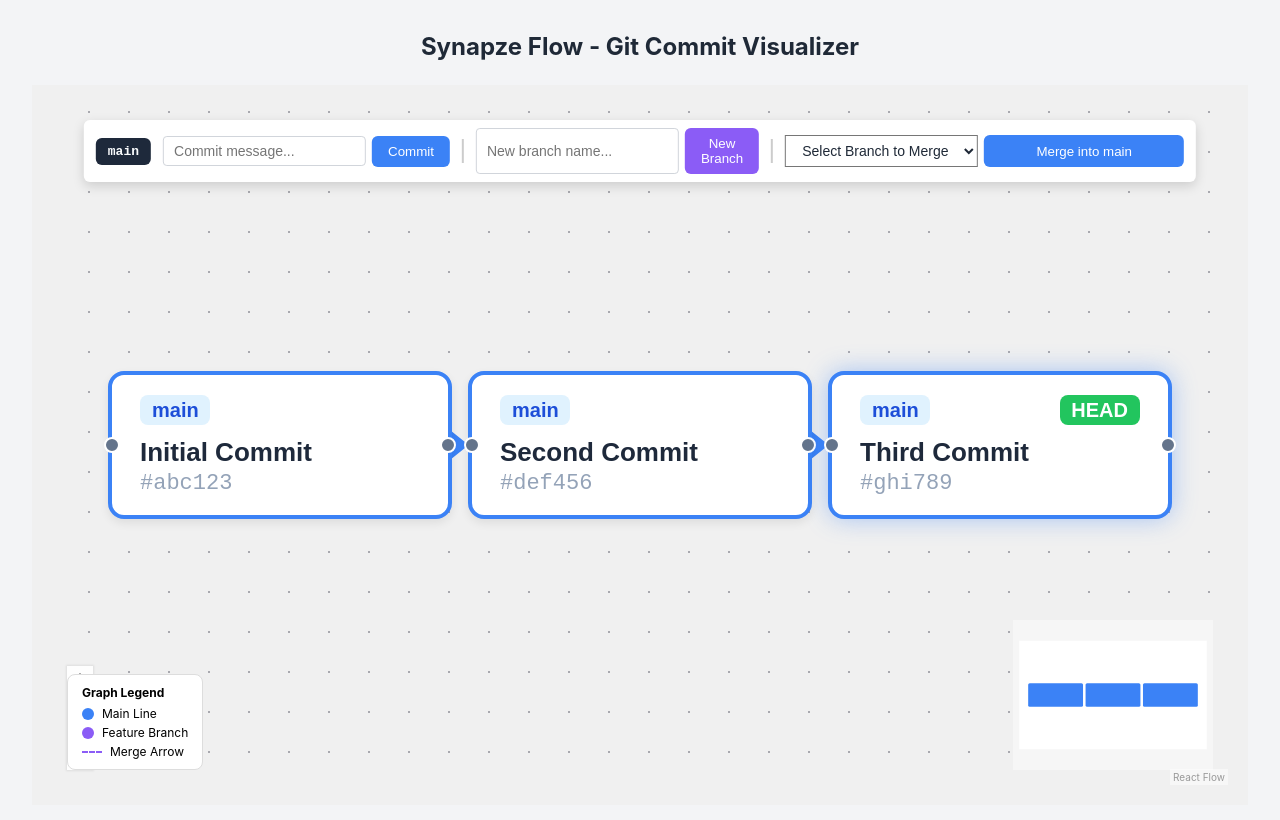
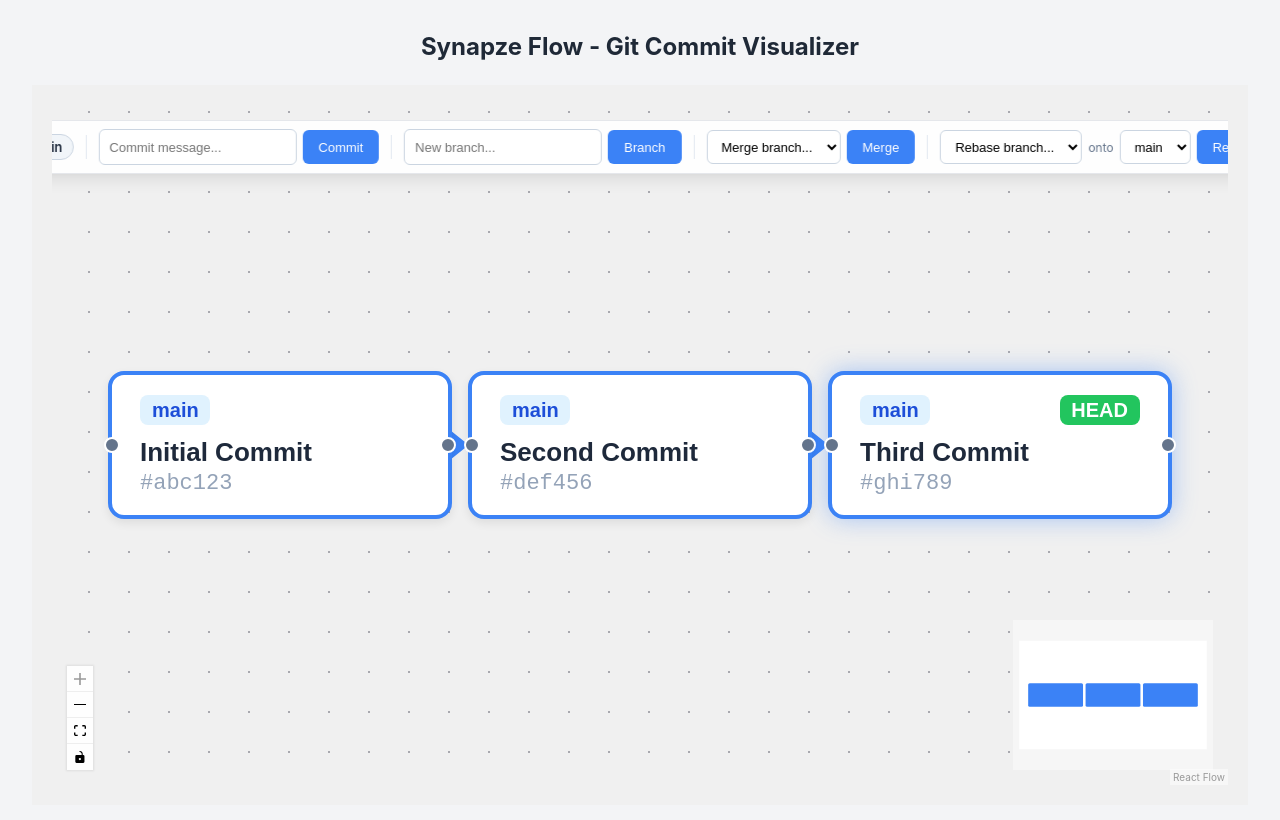
Before and after one commit to Einstein023/Synapze-Flow, a React (Vite) app in the folder synapze flow/: page / in a window 1280 px wide. Shown: the top 820 px of the page. Built offline with nearby package versions, Linux system fonts and the light colour scheme.

Commit message:
Enhance Workflow component with rebase functionality; improve styling for input elements and buttons

```diff
--- a/synapze flow/src/component/workflow.css
+++ b/synapze flow/src/component/workflow.css
@@ -8,7 +8,7 @@
   justify-content: center;
 }
 
-/* Label above the circle */
+/* Label above circle */
 .commit-label-container {
   position: absolute;
   top: -38px;
@@ -29,7 +29,7 @@
   margin: 0;
 }
 
-/* The White Circle Node */
+/* White Circle Node */
 .commit-circle {
   width: 48px;
   height: 48px;
@@ -64,7 +64,6 @@
 }
 
 /* Custom Handle Styling */
-/* Hides React Flow's default gray dots while keeping connection points active */
 .custom-handle {
   background: transparent !important;
   border: none !important;
@@ -72,58 +71,128 @@
   height: 1px !important;
 }
 
+/* Floating Glassmorphism Toolbar Panel */
 .workflow-panel {
+  background: rgba(255, 255, 255, 0.9);
+  backdrop-filter: blur(8px);
+  border: 1px solid rgba(229, 231, 235, 1);
+  border-radius: 12px;
+  padding: 8px 14px;
+  box-shadow: 0 10px 15px -3px rgba(0, 0, 0, 0.08), 0 4px 6px -2px rgba(0, 0, 0, 0.03);
+}
+
+.panel-container {
   display: flex;
-  gap: 8px;
   align-items: center;
-  background-color: #ffffff;
-  padding: 8px 12px;
-  border-radius: 6px;
-  box-shadow: 0 4px 12px rgba(0, 0, 0, 0.15);
+  gap: 12px;
 }
-.workflow-panel form {
+
+/* Branch Status Pill */
+.active-branch-pill {
   display: flex;
-  gap: 8px;
   align-items: center;
+  gap: 6px;
+  background: #f1f5f9;
+  border: 1px solid #cbd5e1;
+  padding: 4px 10px;
+  border-radius: 20px;
+  font-size: 13px;
+  font-weight: 600;
+  color: #1e293b;
 }
-.commit-input {
-  padding: 6px 10px;
-  border-radius: 4px;
-  border: 1px solid #d1d5db;
-  font-size: 14px;
-  outline: none;
+
+.branch-dot {
+  width: 8px;
+  height: 8px;
+  border-radius: 50%;
+  background-color: #10b981;
 }
-.branch-badge {
-  background-color: #1e293b;
-  color: #f8fafc;
-  padding: 6px 12px;
+
+.panel-divider {
+  width: 1px;
+  height: 24px;
+  background-color: #e2e8f0;
+}
+
+.panel-group {
+  display: flex;
+  align-items: center;
+  gap: 6px;
+}
+
+/* Panel Inputs & Buttons */
+.panel-input,
+.panel-select {
+  height: 34px;
+  padding: 0 10px;
+  border: 1px solid #cbd5e1;
   border-radius: 6px;
   font-size: 13px;
-  font-family: monospace;
+  outline: none;
+  background-color: #fff;
+  transition: border-color 0.15s ease, box-shadow 0.15s ease;
 }
 
-.branch-btn {
-  background-color: #8b5cf6 !important; /* Purple for branch creation */
+.panel-input:focus,
+.panel-select:focus {
+  border-color: #3b82f6;
+  box-shadow: 0 0 0 2px rgba(59, 130, 246, 0.15);
 }
 
-.branch-btn:hover {
-  background-color: #7c3aed !important;
+.panel-select {
+  cursor: pointer;
 }
 
-.merge-btn {
-  background-color: #3b82f6 !important; /* Blue for merge */
-  padding: 20px 12px;
-  width: 200px;
-
+.btn-primary {
+  height: 34px;
+  background-color: #3b82f6;
+  color: #ffffff;
+  border-radius: 6px;
+  font-weight: 500;
+  font-size: 13px;
+  padding: 0 12px;
+  border: none;
+  cursor: pointer;
 }
 
-.merge-btn:hover {
-  background-color: #2563eb !important;
+.btn-primary:hover {
+  background-color: #2563eb;
 }
 
-.branch-option {
-  background-color: #ffffff;
-  color: #1f2937;
-  padding: 6px 12px;
-  font-size: 14px;
+.btn-secondary {
+  height: 34px;
+  background-color: #8b5cf6;
+  color: #ffffff;
+  border-radius: 6px;
+  font-weight: 500;
+  font-size: 13px;
+  padding: 0 12px;
+  border: none;
+  cursor: pointer;
 }
+
+.btn-secondary:hover {
+  background-color: #7c3aed;
+}
+
+.btn-accent {
+  height: 34px;
+  background-color: #059669;
+  color: #ffffff;
+  border-radius: 6px;
+  font-weight: 500;
+  font-size: 13px;
+  padding: 0 12px;
+  border: none;
+  cursor: pointer;
+}
+
+.btn-accent:hover:not(:disabled) {
+  background-color: #047857;
+}
+
+.btn-accent:disabled {
+  background-color: #e2e8f0;
+  color: #94a3b8;
+  cursor: not-allowed;
+}
--- a/synapze flow/src/component/workflow.jsx
+++ b/synapze flow/src/component/workflow.jsx
@@ -44,19 +44,24 @@
   const [currentBranch, setCurrentBranch] = useState('main');
   const [sourceBranchToMerge, setSourceBranchToMerge] = useState('');
 
-  // Fixed Swimlane Y-level based on branch index
+  const [rebaseSource, setRebaseSource] = useState('');
+  const [rebaseTarget, setRebaseTarget] = useState('main'); // Fix: Default to 'main'
+
+  // Fixed Swimlane Y-level with dynamic fallback
   const getBranchY = (branch, currentNodes = nodes) => {
     if (branch === 'main') return 100;
-    const branches = Array.from(new Set(currentNodes.map((n) => n.data.branch)));
-    let index = branches.indexOf(branch);
-    if (index === -1) index = branches.length; // Handle new branch assignment
-    return 100 + index * 140;
+    const existingBranches = Array.from(new Set(currentNodes.map((n) => n.data.branch))).filter((b) => b !== 'main');
+    let index = existingBranches.indexOf(branch);
+    if (index === -1) index = existingBranches.length;
+    return 100 + (index + 1) * 140;
   };
 
-  // Get HEAD node for a specific branch
-  const getHeadNode = (branch = currentBranch) =>
-    nodes.find((n) => n.data.branch === branch && n.data.isHead) ||
-    nodes.filter((n) => n.data.branch === branch).pop();
+  // Explicit HEAD finder based on active branch
+  const getHeadNode = (branch, currentNodes = nodes) => {
+    const branchNodes = currentNodes.filter((n) => n.data.branch === branch);
+    if (!branchNodes.length) return null;
+    return branchNodes.find((n) => n.data.isHead) || branchNodes[branchNodes.length - 1];
+  };
 
   const handleNodeClick = (event, clickedNode) => {
     if (clickedNode.data.branch && clickedNode.data.branch !== currentBranch) {
@@ -68,12 +73,12 @@
   const handleAddCommit = (e) => {
     e.preventDefault();
 
-    const activeHead = getHeadNode(currentBranch);
+    const activeHead = getHeadNode(currentBranch, nodes);
     const shortHash = Math.random().toString(16).substring(2, 9);
     const newCommitId = `c-${shortHash}`;
 
     const newX = activeHead ? activeHead.position.x + 180 : 100;
-    const newY = getBranchY(currentBranch);
+    const newY = getBranchY(currentBranch, nodes);
 
     const newNode = {
       id: newCommitId,
@@ -116,12 +121,12 @@
     const trimmedBranch = branchName.trim();
     if (!trimmedBranch) return;
 
-    const activeHead = getHeadNode(currentBranch);
+    const activeHead = getHeadNode(currentBranch, nodes);
     const shortHash = Math.random().toString(16).substring(2, 9);
     const newCommitId = `c-${shortHash}`;
 
     const newX = activeHead ? activeHead.position.x + 180 : 100;
-    const newY = getBranchY(trimmedBranch);
+    const newY = getBranchY(trimmedBranch, nodes);
 
     const newBranchCommit = {
       id: newCommitId,
@@ -135,11 +140,7 @@
       },
     };
 
-    setNodes((prev) =>
-      prev
-        .map((n) => (n.data.branch === trimmedBranch ? { ...n, data: { ...n.data, isHead: false } } : n))
-        .concat(newBranchCommit)
-    );
+    setNodes((prev) => prev.concat(newBranchCommit));
 
     if (activeHead) {
       setEdges((eds) => [
@@ -163,18 +164,20 @@
   const handleMergeBranches = (sourceBranch, targetBranch) => {
     if (!sourceBranch || sourceBranch === targetBranch) return;
 
-    const sourceHead = getHeadNode(sourceBranch);
-    const targetHead = getHeadNode(targetBranch);
+    const sourceHead = getHeadNode(sourceBranch, nodes);
+    const targetHead = getHeadNode(targetBranch, nodes);
 
-    if (!sourceHead || !targetHead) return alert('Both branches must have a valid HEAD node.');
+    if (!sourceHead || !targetHead) {
+      alert('Both branches must have valid HEAD commits to complete a merge.');
+      return;
+    }
 
     const shortHash = Math.random().toString(16).substring(2, 9);
     const newCommitId = `c-${shortHash}`;
 
-    // Place merge commit further right than both source and target tips
     const maxX = Math.max(sourceHead.position.x, targetHead.position.x);
     const newX = maxX + 180;
-    const newY = getBranchY(targetBranch);
+    const newY = getBranchY(targetBranch, nodes);
 
     const newMergeCommit = {
       id: newCommitId,
@@ -195,6 +198,7 @@
     );
 
     const edgeColor = targetBranch === 'main' ? '#3b82f6' : '#8b5cf6';
+
     setEdges((eds) => [
       ...eds,
       {
@@ -217,6 +221,60 @@
     ]);
   };
 
+  // Rebase Branch
+  const handleRebaseBranch = (sourceBranch, targetBranch) => {
+    if (!sourceBranch || !targetBranch || sourceBranch === targetBranch) return;
+
+    const targetHead = getHeadNode(targetBranch, nodes);
+    if (!targetHead) {
+      alert(`No HEAD commit found on ${targetBranch}`);
+      return;
+    }
+
+    const sourceNodes = nodes
+      .filter((n) => n.data.branch === sourceBranch)
+      .sort((a, b) => a.position.x - b.position.x);
+
+    if (sourceNodes.length === 0) return;
+
+    const firstSourceNode = sourceNodes[0];
+    const sourceY = getBranchY(sourceBranch, nodes);
+
+    const nodeUpdatesMap = new Map();
+    sourceNodes.forEach((node, index) => {
+      const newX = targetHead.position.x + (index + 1) * 180;
+      nodeUpdatesMap.set(node.id, {
+        ...node,
+        position: { x: newX, y: sourceY },
+      });
+    });
+
+    setNodes((prevNodes) =>
+      prevNodes.map((node) => nodeUpdatesMap.get(node.id) || node)
+    );
+
+    setEdges((prevEdges) => {
+      const cleanEdges = prevEdges.filter((e) => e.target !== firstSourceNode.id);
+
+      const newRebaseEdge = {
+        id: `e${targetHead.id}-${firstSourceNode.id}`,
+        source: targetHead.id,
+        target: firstSourceNode.id,
+        type: 'smoothstep',
+        animated: true,
+        style: { stroke: '#f59e0b', strokeWidth: 3, strokeDasharray: '4 4' },
+        markerEnd: {
+          type: MarkerType.ArrowClosed,
+          width: 20,
+          height: 20,
+          color: '#f59e0b',
+        },
+      };
+
+      return [...cleanEdges, newRebaseEdge];
+    });
+  };
+
   return (
     <div style={{ height: '90vh', width: '100%', backgroundColor: '#f0f0f0', padding: '20px', boxSizing: 'border-box' }}>
       <ReactFlow
@@ -232,48 +290,55 @@
         <Controls />
         <MiniMap nodeColor={(node) => (node.data.branch === 'main' ? '#3b82f6' : '#8b5cf6')} />
         <Panel position="top-center" className="workflow-panel">
-          <div style={{ display: 'flex', gap: '12px', alignItems: 'center' }}>
-            <span className="branch-badge">
-              <strong>{currentBranch}</strong>
-            </span>
+          <div className="panel-container">
+            {/* Active Branch Badge */}
+            <div className="active-branch-pill">
+              <span className="branch-dot" />
+              <span className="branch-label">{currentBranch}</span>
+            </div>
 
-            <form onSubmit={handleAddCommit} style={{ display: 'flex', gap: '6px' }}>
+            <div className="panel-divider" />
+
+            {/* Section 1: Commit */}
+            <form onSubmit={handleAddCommit} className="panel-group">
               <input
                 type="text"
                 placeholder="Commit message..."
                 value={commitMessage}
                 onChange={(e) => setCommitMessage(e.target.value)}
-                className="commit-input"
+                className="panel-input"
               />
-              <Button type="submit" className="workflow-action-button">
+              <Button type="submit" className="btn-primary">
                 Commit
               </Button>
             </form>
 
-            <div style={{ borderLeft: '2px solid #ccc', height: '24px' }} />
+            <div className="panel-divider" />
 
-            <div style={{ display: 'flex', gap: '6px' }}>
+            {/* Section 2: Branching */}
+            <div className="panel-group">
               <input
                 type="text"
-                placeholder="New branch name..."
+                placeholder="New branch..."
                 value={branchName}
                 onChange={(e) => setBranchName(e.target.value)}
-                className="commit-input"
+                className="panel-input"
               />
-              <Button type="button" onClick={handleCreateBranch} className="workflow-action-button branch-btn">
-                New Branch
+              <Button type="button" onClick={handleCreateBranch} className="btn-secondary">
+                Branch
               </Button>
             </div>
 
-            <div style={{ borderLeft: '2px solid #ccc', height: '24px' }} />
+            <div className="panel-divider" />
 
-            <div style={{ display: 'flex', gap: '6px' }}>
+            {/* Section 3: Merge */}
+            <div className="panel-group">
               <select
-                className="branch-option"
+                className="panel-select"
                 value={sourceBranchToMerge}
                 onChange={(e) => setSourceBranchToMerge(e.target.value)}
               >
-                <option value="">Select Branch to Merge</option>
+                <option value="">Merge branch...</option>
                 {Array.from(new Set(nodes.map((node) => node.data.branch)))
                   .filter((branch) => branch !== currentBranch)
                   .map((branch) => (
@@ -288,26 +353,62 @@
                   handleMergeBranches(sourceBranchToMerge, currentBranch);
                   setSourceBranchToMerge('');
                 }}
-                className="workflow-action-button merge-btn"
+                className="btn-accent"
                 disabled={!sourceBranchToMerge}
               >
-                Merge into {currentBranch}
+                Merge
               </Button>
             </div>
-          </div>
-        </Panel>
 
-        {/* On-Canvas Legend */}
-        <Panel position="bottom-left" style={{ background: '#fff', padding: '10px 14px', borderRadius: '8px', border: '1px solid #ddd', fontSize: '12px' }}>
-          <div style={{ fontWeight: 'bold', marginBottom: '6px' }}>Graph Legend</div>
-          <div style={{ display: 'flex', alignItems: 'center', gap: '8px', marginBottom: '4px' }}>
-            <div style={{ width: '12px', height: '12px', background: '#3b82f6', borderRadius: '50%' }} /> Main Line
-          </div>
-          <div style={{ display: 'flex', alignItems: 'center', gap: '8px', marginBottom: '4px' }}>
-            <div style={{ width: '12px', height: '12px', background: '#8b5cf6', borderRadius: '50%' }} /> Feature Branch
-          </div>
-          <div style={{ display: 'flex', alignItems: 'center', gap: '8px' }}>
-            <div style={{ width: '20px', height: '0', borderTop: '2px dashed #8b5cf6' }} /> Merge Arrow
+            <div className="panel-divider" />
+
+            {/* Section 4: Rebase */}
+            <div className="panel-group">
+              <select
+                className="panel-select"
+                value={rebaseSource}
+                onChange={(e) => setRebaseSource(e.target.value)}
+              >
+                <option value="">Rebase branch...</option>
+                {Array.from(new Set(nodes.map((node) => node.data.branch)))
+                  .filter((branch) => branch !== 'main')
+                  .map((branch) => (
+                    <option key={branch} value={branch}>
+                      {branch}
+                    </option>
+                  ))}
+              </select>
+
+              <span style={{ fontSize: '12px', color: '#64748b' }}>onto</span>
+
+              <select
+                className="panel-select"
+                value={rebaseTarget}
+                onChange={(e) => setRebaseTarget(e.target.value)}
+              >
+                <option value="main">main</option>
+                {Array.from(new Set(nodes.map((node) => node.data.branch)))
+                  .filter((branch) => branch !== rebaseSource && branch !== 'main')
+                  .map((branch) => (
+                    <option key={branch} value={branch}>
+                      {branch}
+                    </option>
+                  ))}
+              </select>
+
+              <Button
+                type="button"
+                onClick={() => {
+                  handleRebaseBranch(rebaseSource, rebaseTarget);
+                  setRebaseSource('');
+                  setRebaseTarget('main');
+                }}
+                className="btn-secondary"
+                disabled={!rebaseSource || !rebaseTarget}
+              >
+                Rebase
+              </Button>
+            </div>
           </div>
         </Panel>
       </ReactFlow>
```
